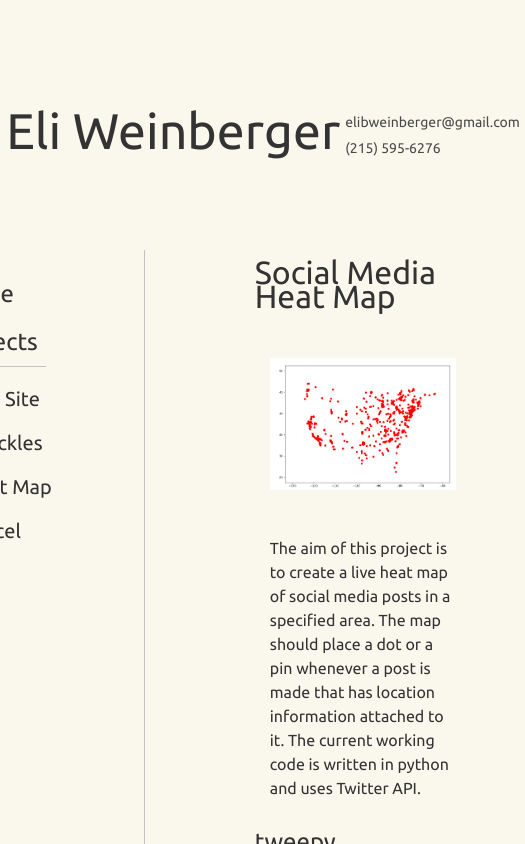
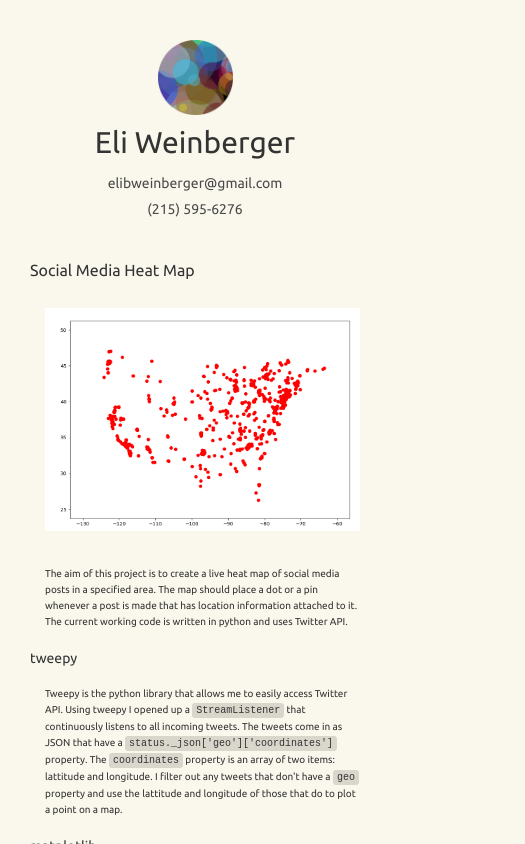
Before and after one commit to ebweinberger/eliWeinbergerWebsite, an Angular app: page /heatmap in a window 390 px wide. Shown: the top 844 px of the page, 525 px wide, since content can reach past the window. Built offline with nearby package versions, Linux system fonts and the light colour scheme.

Commit message:
added resonpsoive rules. Sidebar not done

```diff
--- a/src/app/app.component.css
+++ b/src/app/app.component.css
@@ -26,6 +26,11 @@ a{
 
 .name{
   font-size: 50px;
+}
+
+.logo{
+  height: 100px;
+  width: 100px;
 }
 
 .personal-info-container{
@@ -102,3 +107,75 @@ hr{
   flex: 1;
   padding: 10px;
 }
+
+
+/* Responsive design rules apply when the display is less than 700px */
+@media screen and (max-width: 800px) {
+
+  p{
+    font-size: 10px;
+  }
+
+  h1{
+    font-size: 16px;
+  }
+
+  h2{
+    font-size: 14px;
+  }
+
+  h3{
+    font-size: 12px;
+  }
+
+  .header-container{
+    display: flex;
+    flex-direction: column;
+    justify-content: center;
+    align-items: center
+  }
+
+  .header{
+    display: flex;
+    flex-direction: column;
+    align-items: center;
+    width: 100%;
+    padding-top: 40px;
+    padding-bottom: 10px;
+  }
+
+  .name-container{
+    display: flex;
+    flex-direction: column;
+    align-items: center;
+    width: 100%;
+  }
+
+  .name{
+    font-size: 30px;
+  }
+
+  .logo{
+    height: 75px;
+    width: 75px;
+    padding-bottom: 10px;
+  }
+
+  .personal-info-container{
+    display: flex;
+    flex-direction: column;
+    align-items: center;
+    margin: 0;
+    padding: 10px 0 0 0;
+  }
+
+  .personal-info-container p{
+    margin: 5px;
+    color: #4a4a4a;
+    font-size: 14px;
+  }
+
+  .side-bar{
+    display: none;
+  }
+}
--- a/src/app/app.component.html
+++ b/src/app/app.component.html
@@ -2,7 +2,7 @@
 <div class="header-container">
   <div class="header">
     <div class="name-container">
-      <img src="../assets/speckles.png" width="100px" height="100px">
+      <img src="../assets/speckles.png" class="logo">
       <h1 class="name"> Eli Weinberger </h1>
     </div>
     <div class="personal-info-container">
--- a/src/app/home/home.component.html
+++ b/src/app/home/home.component.html
@@ -6,7 +6,7 @@
   <p>I am a software engineer with interests in web development and data analytics. I graduated in May of 2020 with a Bachelor of Science in
     Computer Science from Stevens Institute of Technology. Outside of software engineering I have an interest in motorsport.
     My favorite racing series are Formula 1, WEC, and IMSA. If you'd like to know more about my professional experience you can download my
-    resume here:</p>
+    resume below.</p>
 
   <a href="../../assets/EliWeinberger_Resume.pdf" download> Download EliWeinberger_Resume.pdf</a>
 </div>
--- a/src/app/project/project.component.css
+++ b/src/app/project/project.component.css
@@ -3,7 +3,7 @@
 }
 
 :host ::ng-deep h1{
-  padding-bottom: 20px;;
+  padding-bottom: 20px;
 }
 
 :host ::ng-deep h2{
@@ -66,16 +66,47 @@
   color: #f4edfa;
 }
 
-.visit{
-  padding: 10px 20px 10px 20px;
-  margin-top: 20px;
-  border-radius: 10px;
-  background-color: #f4edfa;
-  margin-right: auto;
-  transition: .7s;
+
+
+/* Responsive rules apply when width is less than 800px */
+
+@media screen and (max-width: 800px) {
+
+  *{
+    line-height: 100%;
+  }
+
+  :host ::ng-deep p{
+    font-size: 10px;
+  }
+
+  :host ::ng-deep h1{
+    font-size: 16px;
+    padding-bottom: 10px;
+  }
+
+  :host ::ng-deep h2{
+    font-size: 14px;
+    padding: 10px 0 10px 0px;
+
+  }
+
+  :host ::ng-deep h3{
+    font-size: 13px;
+    padding: 5px 0 5px 5px;
+
+  }
+
+  :host ::ng-deep code{
+    font-size: 10px;
+  }
+
+  :host ::ng-deep img{
+    padding: 10px 0 10px 0;
+  }
+
+  :host ::ng-deep li{
+    font-size: 10px;
+  }
+
 }
-
-.visit:hover{
-  background-color: #e7e1ed;
-  transition: .3s;
-}
--- a/src/assets/markdown/heatmap.md
+++ b/src/assets/markdown/heatmap.md
@@ -10,7 +10,7 @@ python and uses Twitter API.
 ## tweepy
 Tweepy is the python library that allows me to easily access Twitter API. Using
 tweepy I opened up a `StreamListener` that continuously listens to all incoming
-tweets. The tweets come in as .json that have a `status._json['geo']['coordinates']`
+tweets. The tweets come in as JSON that have a `status._json['geo']['coordinates']`
 property. The `coordinates` property is an array of two items: lattitude and longitude.
 I filter out any tweets that don't have a `geo` property and use the lattitude and
 longitude of those that do to plot a point on a map.
--- a/src/assets/markdown/thissite.md
+++ b/src/assets/markdown/thissite.md
@@ -1,5 +1,5 @@
 # This Website
-This website is built using Angular. I learned quite a few things about angular
+This website is built using Angular. I learned quite a few things about Angular
 in the process. I have previous experience building node.js apps from scratch so
 I found switching to Angular pretty fun. It really takes away a lot of the headaches
 after you beat the learning curve.
@@ -15,11 +15,11 @@ a few iterations before I got it how I like it.
 I originally had discovered Angular templates and wanted to use those to render
 the information for each project. To do this I made an HTML template using the
 `{{ variableName }}` interpolation notation and stored the project information as
-strings in a .json. I then had to learn how to read from .json in an Angular component.
+strings in JSON. I then had to learn how to read JSON in an Angular component.
 After some googling I found that I needed to enable `resolveJsonModule` and `esModuleInterop`
-in `tsconfig.json` which allowed me to make a .json object in the `component.ts`
+in `tsconfig.json` which allowed me to make a JSON object in the `component.ts`
 file. I could then simply set `variableName` to `json.myExampleProperty` and it would render the
-string from the .json into the HTML.
+string from JSON into the HTML.
 
 After messing around with it a bit and seeing how things looked on the page, I
 realized that it would be quite a bit of work to create an HTML template that I could
@@ -28,7 +28,7 @@ inline conditional, `*ngIf`, and while that worked I decided it would be easier
 make more sense to take a different approach.
 
 ### Second Iteration of `ProjectComponent`
-I decided to abandon the .json approach all together and instead looked for a way to
+I decided to abandon the JSON approach all together and instead looked for a way to
 render markdown. I found the marked.js library which takes a string of markdown text and
 converts it into HTML. I then had to learn how to use third party libraries in an Angular
 project. This was a little tricky for me and took me some time but I eventually I found
@@ -59,7 +59,7 @@ home, the router displays the `HomeComponent`. All other routes on this website
 the `ProjectComponent` which has it's own logic as to which project it displays.
 
 ## Services
-From the Agular documentation I learned that the best practice is to make sure that
+From the Angular documentation I learned that the best practice is to make sure that
 the logic in the component only affects the way things are displayed, not what the
 actual content is. Initially I had logic in the `ProjectComponent` that decided what
 markdown file to pull the information from. After I got it functioning, I decided to
```
Also changed, not shown: src/assets/markdown/speckles.md (+0 -1 lines).
